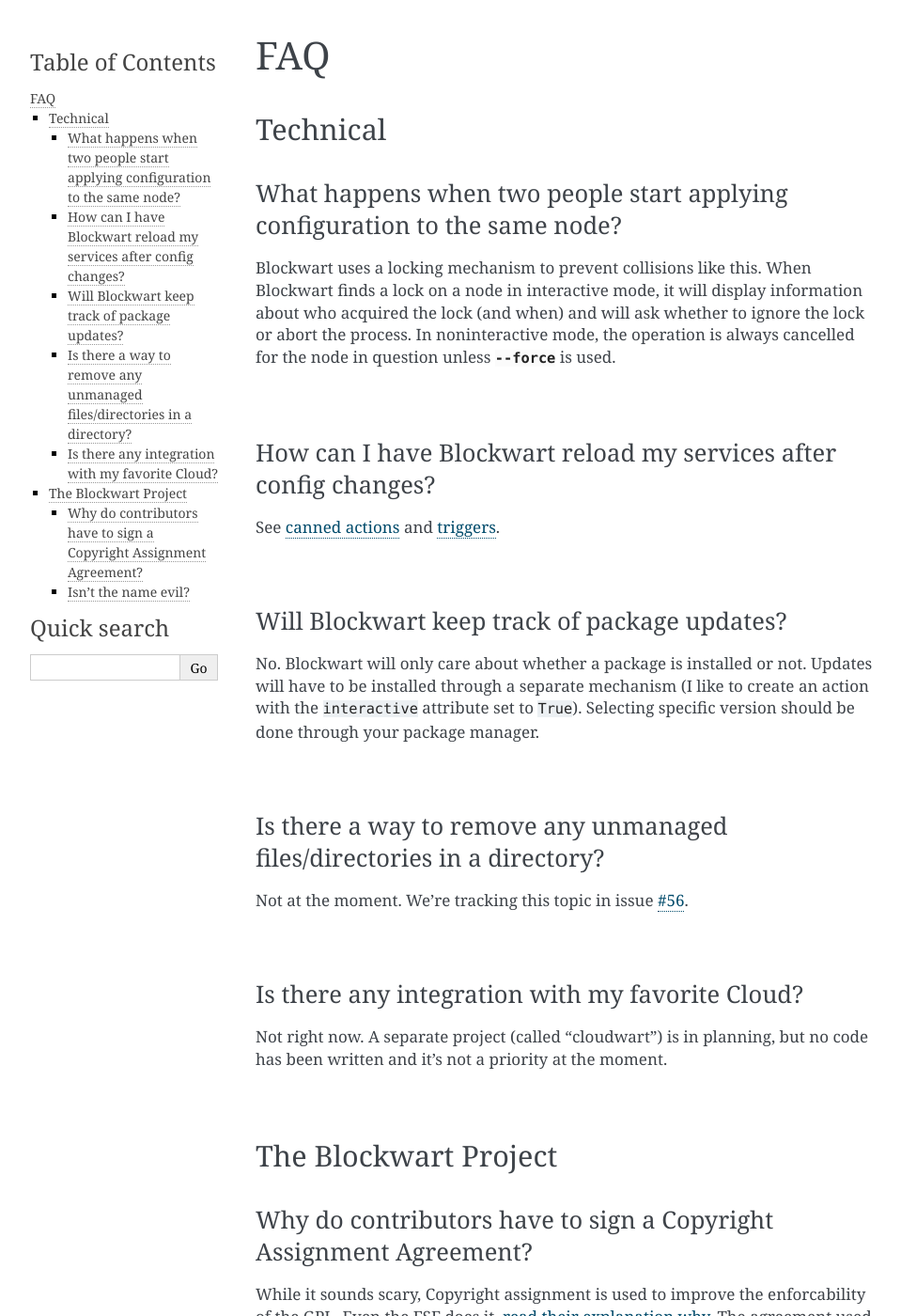
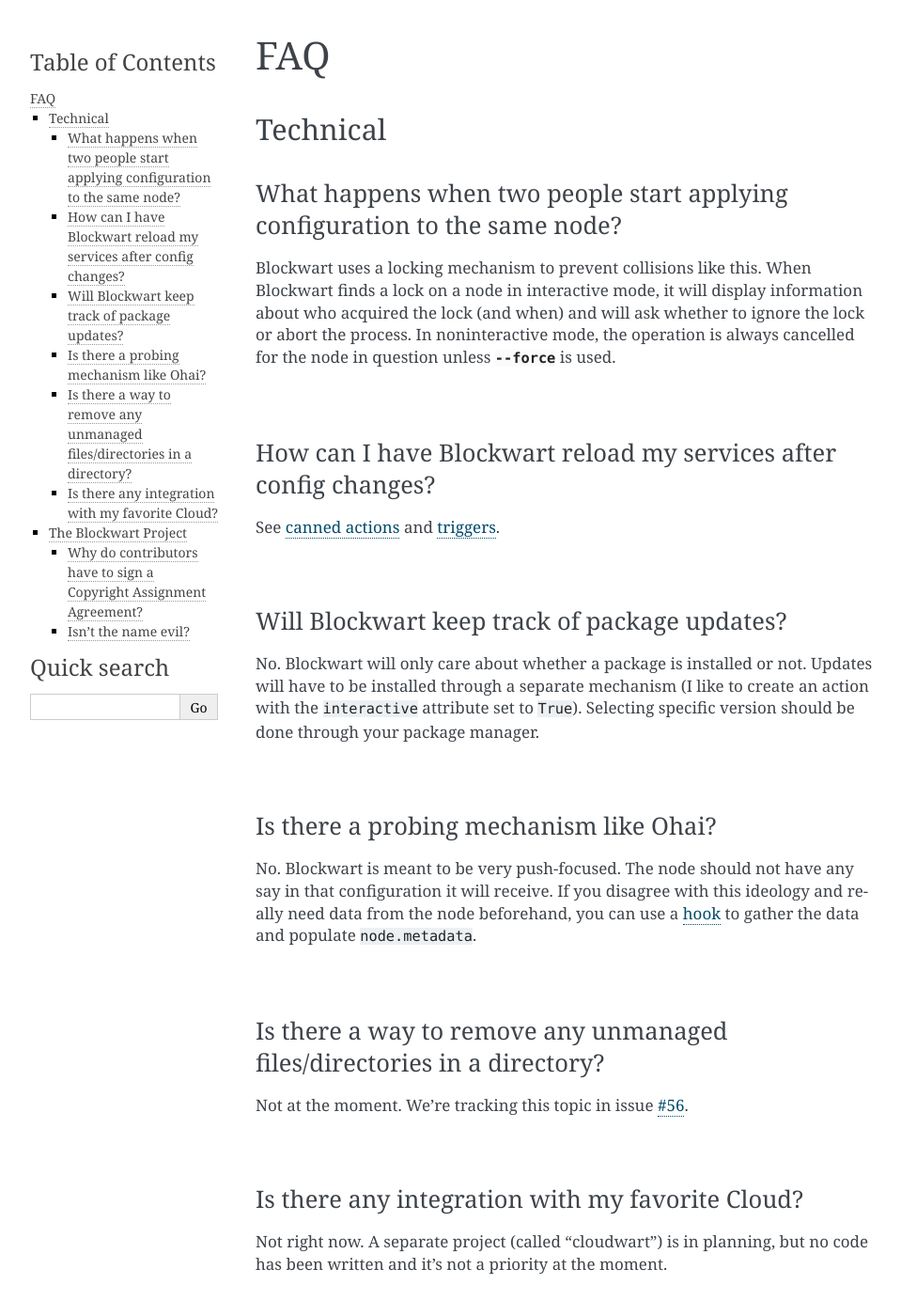
Before and after one commit to bundlewrap/bundlewrap, a Sphinx documentation site: the page built from doc/faq.rst, in a window 1280 px wide and 1400 px high. Shown: the whole window at 94% size, without its empty margins (148-1107 px from the left). Built offline with Sphinx 7.4.7, drawn with Linux system fonts in a browser that asks for light colours.

Commit message:
add question about Ohai equivalent

```diff
--- a/doc/faq.rst
+++ b/doc/faq.rst
@@ -23,6 +23,13 @@
 ---------------------------------------------
 
 No. Blockwart will only care about whether a package is installed or not. Updates will have to be installed through a separate mechanism (I like to create an action with the ``interactive`` attribute set to ``True``). Selecting specific version should be done through your package manager.
+
+|
+
+Is there a probing mechanism like Ohai?
+---------------------------------------
+
+No. Blockwart is meant to be very push-focused. The node should not have any say in that configuration it will receive. If you disagree with this ideology and really need data from the node beforehand, you can use a :ref:`hook <hooks>` to gather the data and populate ``node.metadata``.
 
 |
 
```
